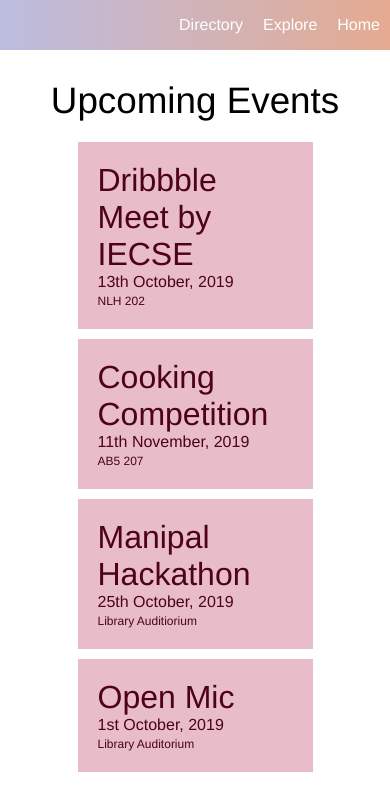
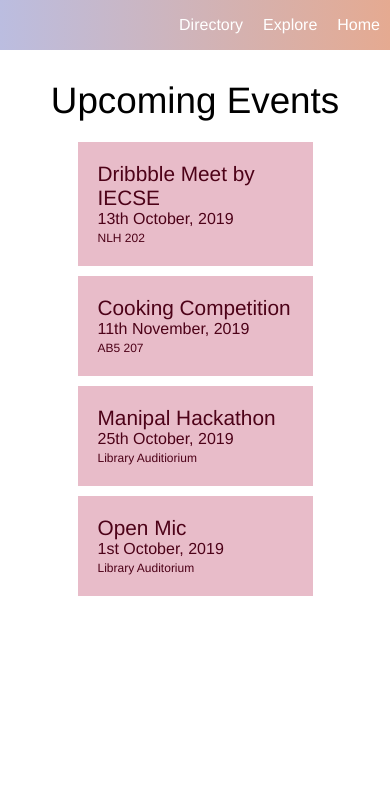
Before and after one commit to kunalthadani/ManipalWeb, a plain HTML site: page upcoming.html in a window 390 px wide. Drawn offline with Linux system fonts and the light colour scheme.

Commit message:
responsive

```diff
--- a/upcoming.scss
+++ b/upcoming.scss
@@ -1,4 +1,5 @@
 $font : Helvetica;
+$color : #4d0218;
 .card{
 	padding: 20px;
 	width:50%;
@@ -9,6 +10,7 @@ $font : Helvetica;
 	margin-bottom: 20px;
 	text-align:center;
 }
+
 .title{
 	span{
 		font-family:$font;
@@ -18,12 +20,21 @@ $font : Helvetica;
 
 %multiple{
 	font-family:$font;
-	color:#4d0218;
+	color:$color;
 }
-
-.event-name{
-	@extend %multiple;
-	font-size:2em;
+@media(min-width:700px){
+	.event-name{
+		font-family:$font;
+		color: $color;
+		font-size:2em;
+	}
+}
+@media(max-width:699px){
+	.event-name{
+		font-family:$font;
+		color: $color;
+		font-size:1.3em;
+	}
 }
 .event-date{
 	@extend %multiple;
```
Also changed, not shown: upcoming.css, 1 other file.
